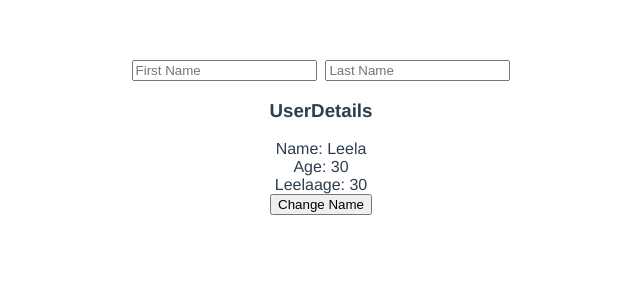
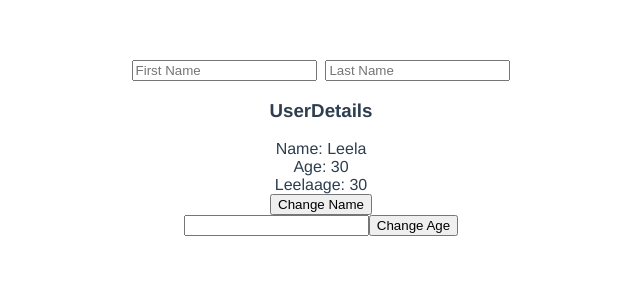
Before and after one commit to leelanarasimha/vue3-course, a Vue app in the folder vue-compositionapi/: page / in a window 1280 px wide. Shown: the top 300 px of the page, without its empty margins (319-959 px from the left). Built offline with nearby package versions, Linux system fonts and the light colour scheme.

Commit message:
Added template ref

```diff
--- a/vue-compositionapi/src/components/UserData.vue
+++ b/vue-compositionapi/src/components/UserData.vue
@@ -6,11 +6,16 @@
 
         <div>{{ fullDetails }}</div>
         <button @click.prevent="changeName">Change Name</button>
+
+        <div>
+            <input type="text" ref="ageref" />
+            <button @click.prevent="changeAge()">Change Age</button>
+        </div>
     </div>
 </template>
 
 <script>
-import { computed, reactive } from 'vue';
+import { computed, reactive, ref } from 'vue';
 export default {
     props: {
         userDetails: {
@@ -19,6 +24,7 @@ export default {
     },
 
     setup(props) {
+        const ageref = ref(null);
         const user = reactive(props.userDetails);
 
         const fullDetails = computed(() => {
@@ -28,10 +34,16 @@ export default {
             user.name = 'Modified Leela';
         }
 
+        function changeAge() {
+            user.age = ageref.value.value;
+        }
+
         return {
             changeName,
             user,
             fullDetails,
+            ageref,
+            changeAge,
         };
     },
 };
```
